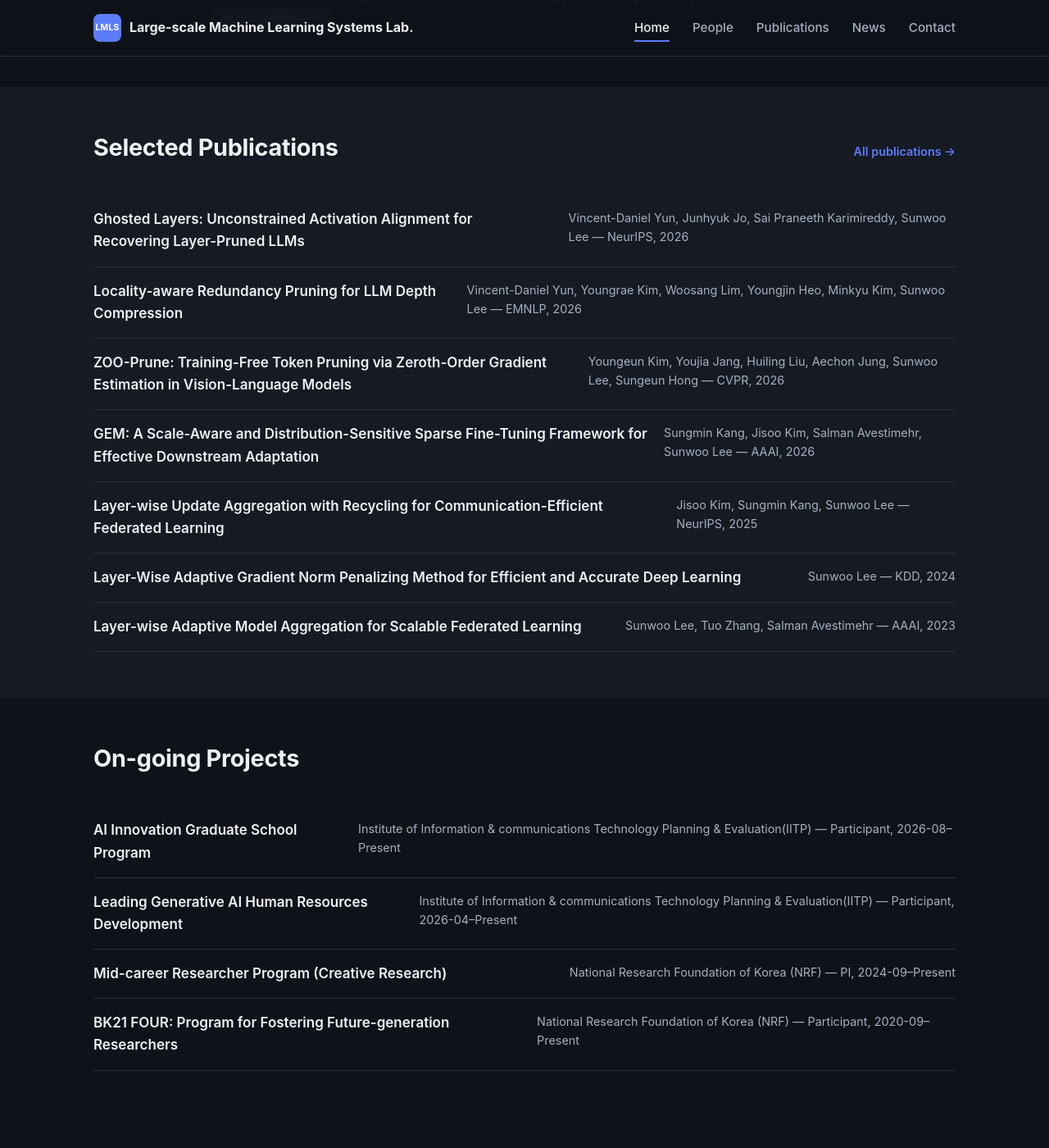
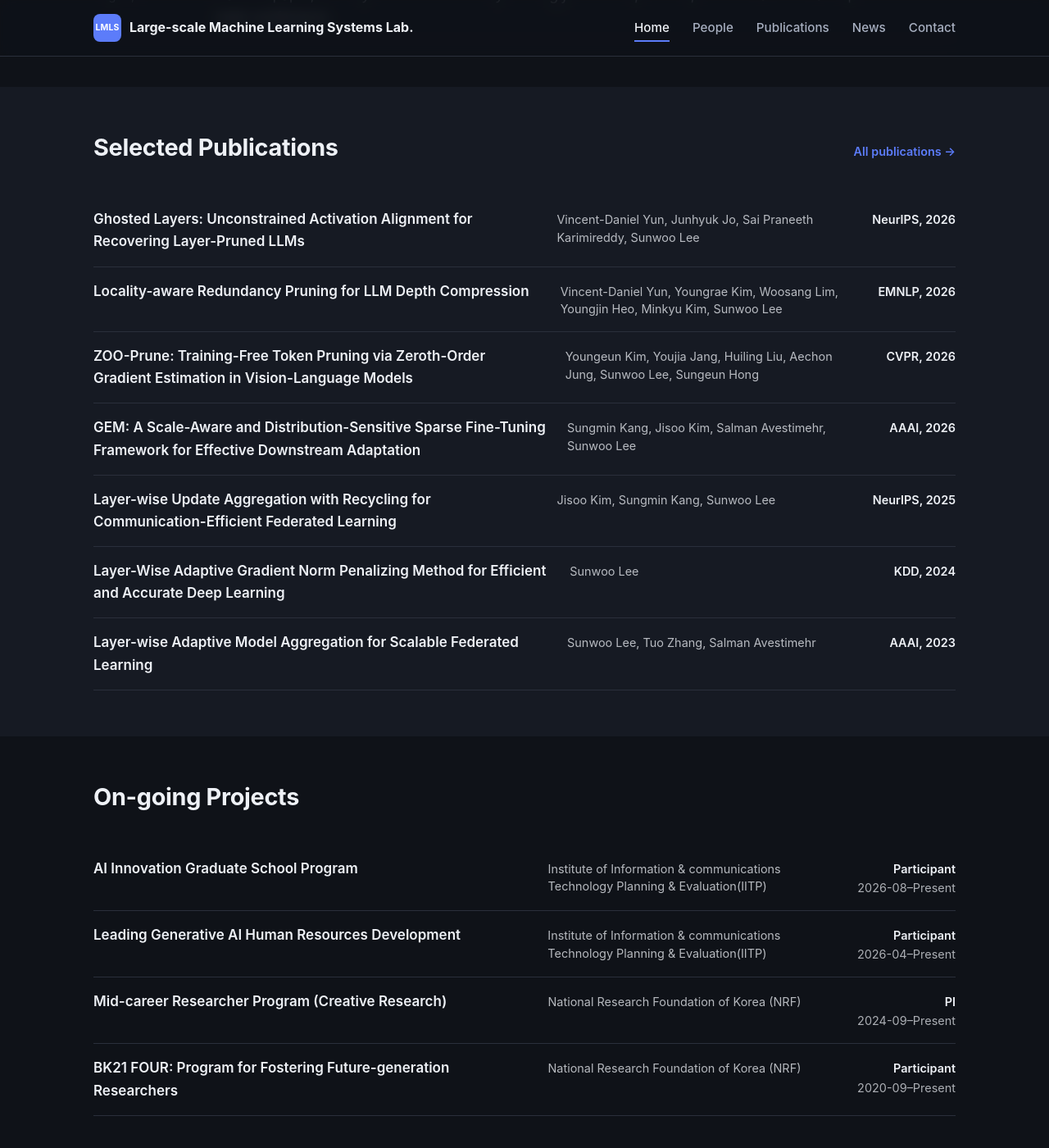
Before and after one commit to LMLS-Lab/lmls-lab.github.io, a Jekyll site: the page built from index.md, in a window 1280 px wide and 1400 px high, scrolled down 1289 px. Shown: the whole window at 82% size. Built offline with Jekyll 4.4.1, drawn with Linux system fonts in a browser that asks for light colours.

Commit message:
Updated layout.

```diff
--- a/_layouts/home.html
+++ b/_layouts/home.html
@@ -83,9 +83,10 @@ layout: default
         {% assign selected_pubs = site.publications | sort: "year" | reverse | slice: 0, 5 %}
       {% endif %}
       {% for pub in selected_pubs %}
-      <li class="pub-list__item">
+      <li class="pub-list__item pub-list__item--cols">
         <span class="pub-list__title">{{ pub.title }}</span>
-        <span class="pub-list__meta">{{ pub.authors }} — {{ pub.venue }}, {{ pub.year }}</span>
+        <span class="pub-list__sub">{{ pub.authors }}</span>
+        <span class="pub-list__tag">{{ pub.venue }}, {{ pub.year }}</span>
       </li>
       {% else %}
       <li class="pub-list__item pub-list__item--empty">No publications listed yet.</li>
@@ -106,9 +107,13 @@ layout: default
       {% for proj in all_projects %}
         {% if proj.end == nil or proj.end == '' or proj.end >= today %}
           {% assign has_ongoing = true %}
-          <li class="pub-list__item">
+          <li class="pub-list__item pub-list__item--cols">
             <span class="pub-list__title">{{ proj.title }}</span>
-            <span class="pub-list__meta">{{ proj.agency }} — {{ proj.role }}, {{ proj.start }}{% if proj.end %}–{{ proj.end }}{% else %}–Present{% endif %}</span>
+            <span class="pub-list__sub">{{ proj.agency }}</span>
+            <span class="pub-list__tag">
+              <span class="pub-list__role">{{ proj.role }}</span>
+              <span class="pub-list__period">{{ proj.start }}–{% if proj.end %}{{ proj.end }}{% else %}Present{% endif %}</span>
+            </span>
           </li>
         {% endif %}
       {% endfor %}
--- a/assets/css/style.scss
+++ b/assets/css/style.scss
@@ -534,3 +534,53 @@ img { max-width: 100%; display: block; }
     border-bottom: none;
   }
 }
+
+/* Three-column row: title | authors or agency | venue or role */
+.pub-list__item.pub-list__item--cols {
+  display: grid;
+  grid-template-columns: minmax(0, 1.5fr) minmax(0, 1fr) auto;
+  column-gap: 1.5rem;
+  align-items: baseline;
+}
+
+.pub-list__item--cols .pub-list__sub {
+  font-size: 0.85em;
+  opacity: 0.75;
+  line-height: 1.5;
+}
+
+/* Keep venue / role on a single line, pinned to the right */
+.pub-list__item--cols .pub-list__tag {
+  white-space: nowrap;
+  text-align: right;
+  font-size: 0.85em;
+  font-weight: 600;
+}
+
+.pub-list__role {
+  display: block;
+}
+
+.pub-list__period {
+  display: block;
+  font-weight: 400;
+  opacity: 0.7;
+}
+
+/* Stack columns on narrow screens */
+@media (max-width: 720px) {
+  .pub-list__item.pub-list__item--cols {
+    grid-template-columns: 1fr;
+    row-gap: 0.25rem;
+  }
+  .pub-list__item--cols .pub-list__tag {
+    text-align: left;
+  }
+  .pub-list__role,
+  .pub-list__period {
+    display: inline;
+  }
+  .pub-list__period::before {
+    content: " · ";
+  }
+}
```
